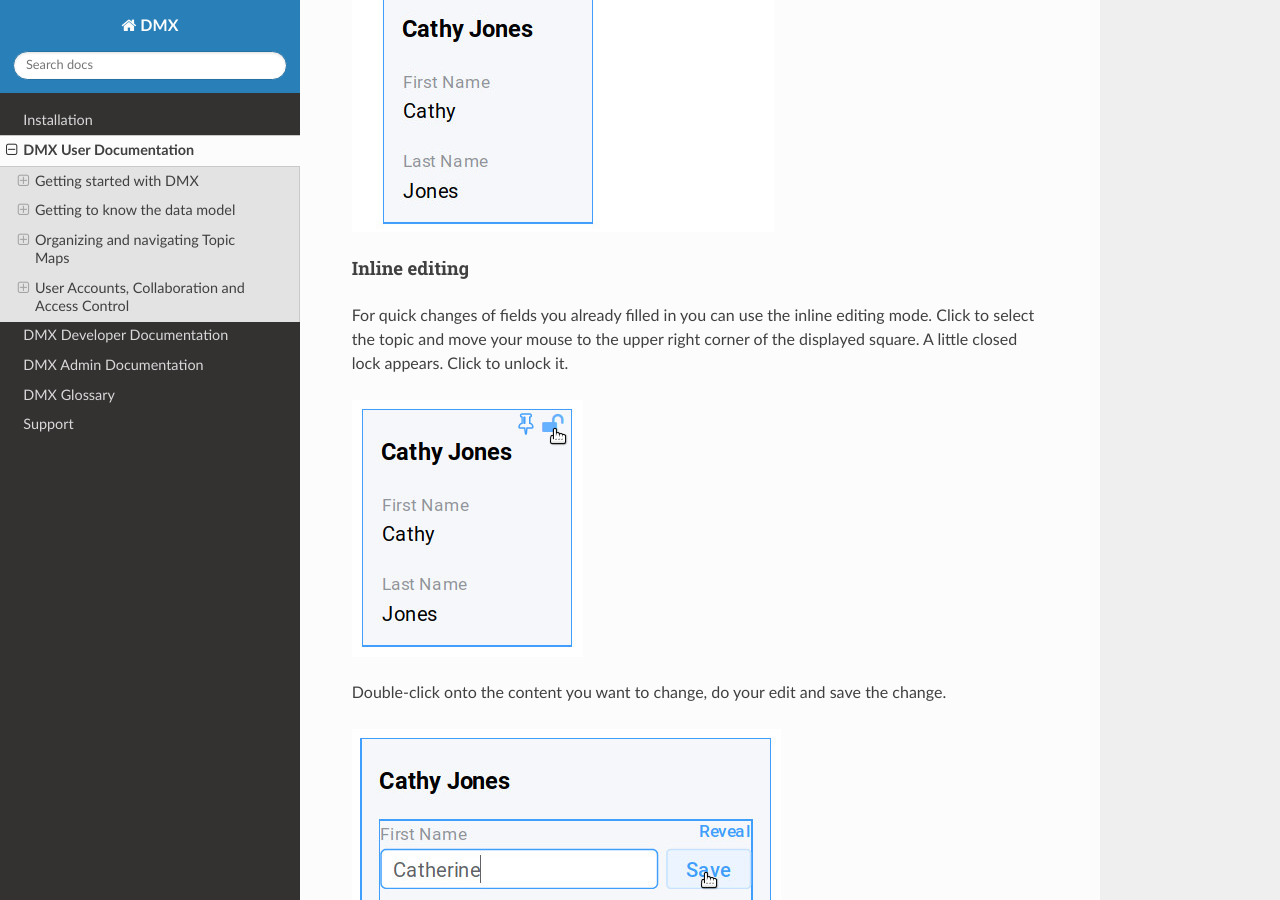
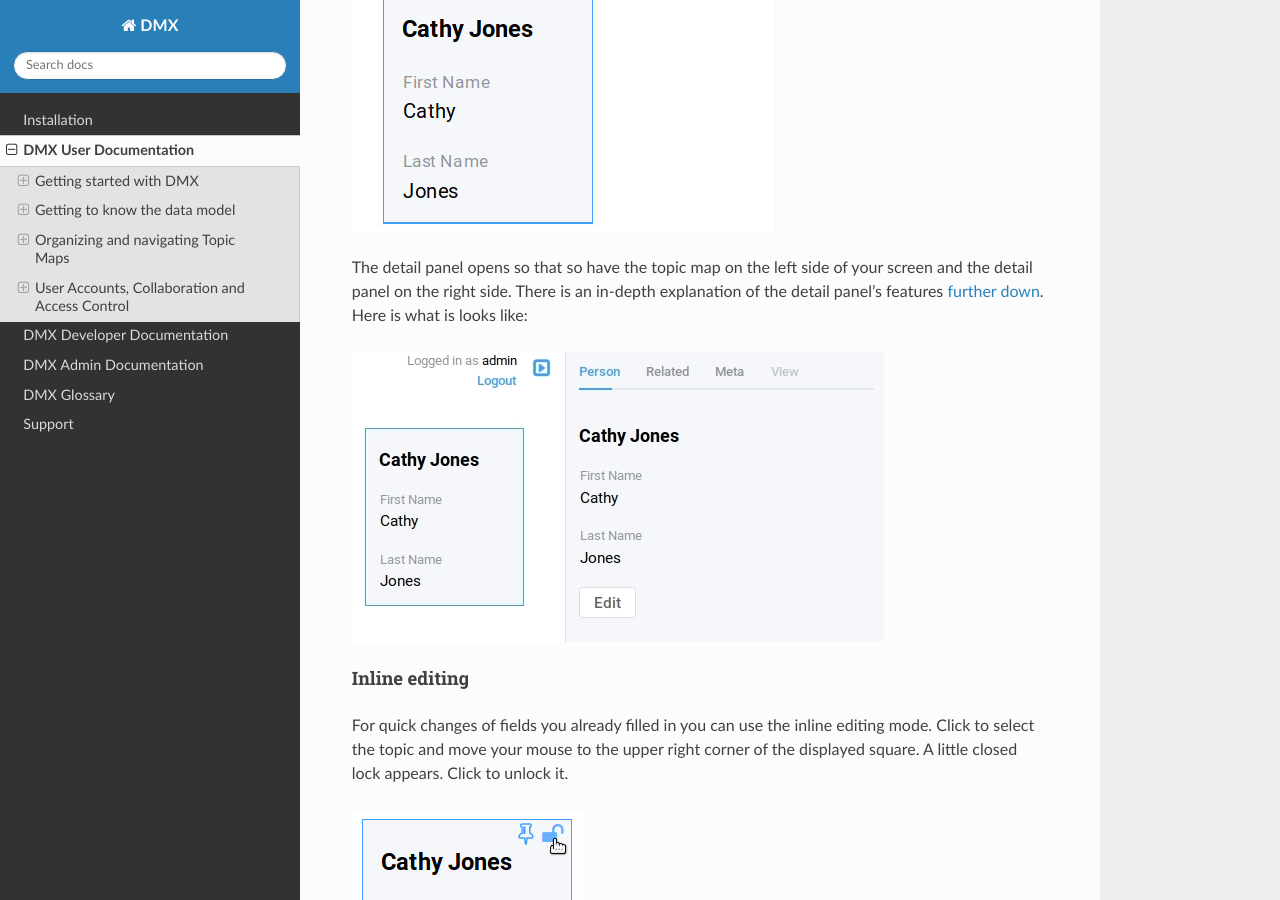
Before and after one commit to dmx-systems/dmx-documentation, a Sphinx documentation site: the page built from docs/user.rst, in a window 1280 px wide and 900 px high, scrolled down 3468 px. Built offline with Sphinx 7.4.7 and the Read the Docs theme 2.0.0, drawn with Linux system fonts in a browser that asks for light colours.

Commit message:
More changes related to feedback

```diff
--- a/docs/user.rst
+++ b/docs/user.rst
@@ -111,6 +111,12 @@ You can use the edit button from the context menu (see above).
 You can also select the item with a click and use the arrow button in the upper right corner to open the detail panel.
 
 .. image:: _static/button-detail-panel.jpg
+
+The detail panel opens so that so have the topic map on the left side of your screen and the detail panel on the right side.
+There is an in-depth explanation of the detail panel's features :ref:`further down<user-introduction-to-detail-panel-label>`.
+Here is what is looks like:
+
+.. image:: _static/detail-panel-edit-intro.jpg
 
 .. _user-inline-editing-label:
 
```
Also changed, not shown: docs/_static/detail-panel-edit-intro.jpg (added), docs/_static/new-assoc-colour.jpg (deleted).
